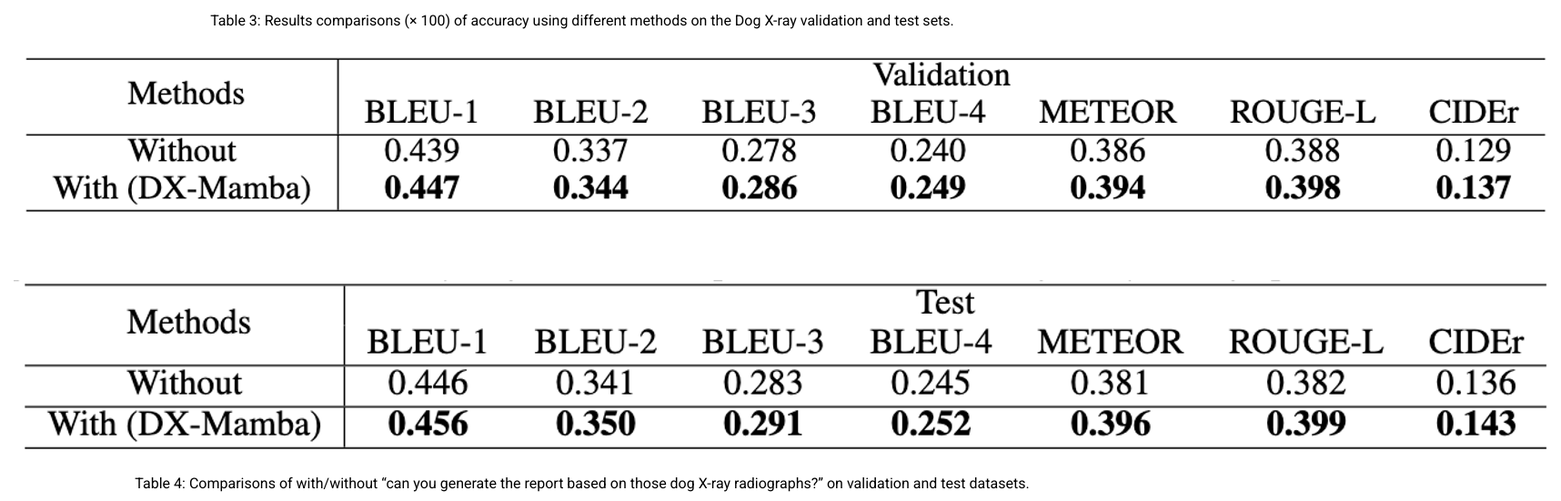
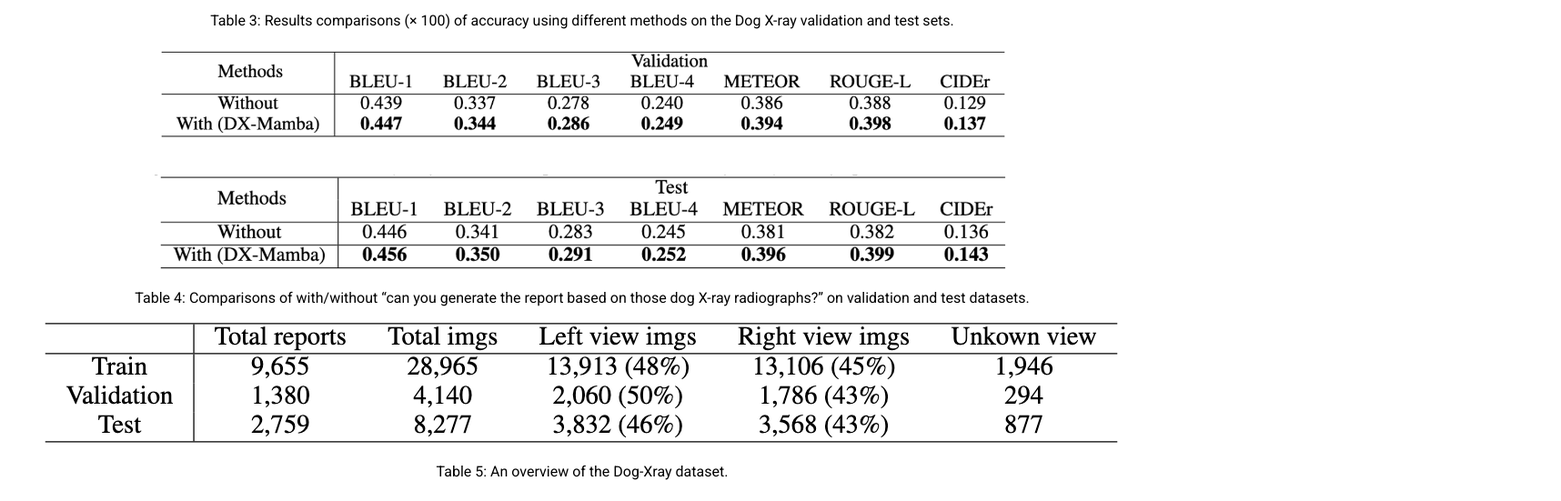
Before and after one commit to Anonymous-ab/ICML-Rebuttal, a plain HTML site: page index.html in a window 1280 px wide. Shown: the part 1300-1851 px from the top of the page at 91% size, 1716 px wide, since content can reach past the window. Drawn offline with Linux system fonts and the light colour scheme.

Commit message:
Update index.html

```diff
--- a/index.html
+++ b/index.html
@@ -64,7 +64,7 @@
         <p align="center">Table 3: Results comparisons (× 100) of accuracy using different methods on the Dog X-ray validation and test sets.</p>
 
         <p align="center">
-          <img src="Rebuttal figures/prompt.png" alt=" Table 4: Comparisons of with/without “can you generate the report based on those dog X-ray radiographs?” on validation and test datasets.">
+          <img src="Rebuttal figures/prompt.png" alt=" Table 4: Comparisons of with/without “can you generate the report based on those dog X-ray radiographs?” on validation and test datasets." style="width:75%;">
         </p>
         <p align="center">Table 4: Comparisons of with/without “can you generate the report based on those dog X-ray radiographs?” on validation and test datasets.</p>
 
```
